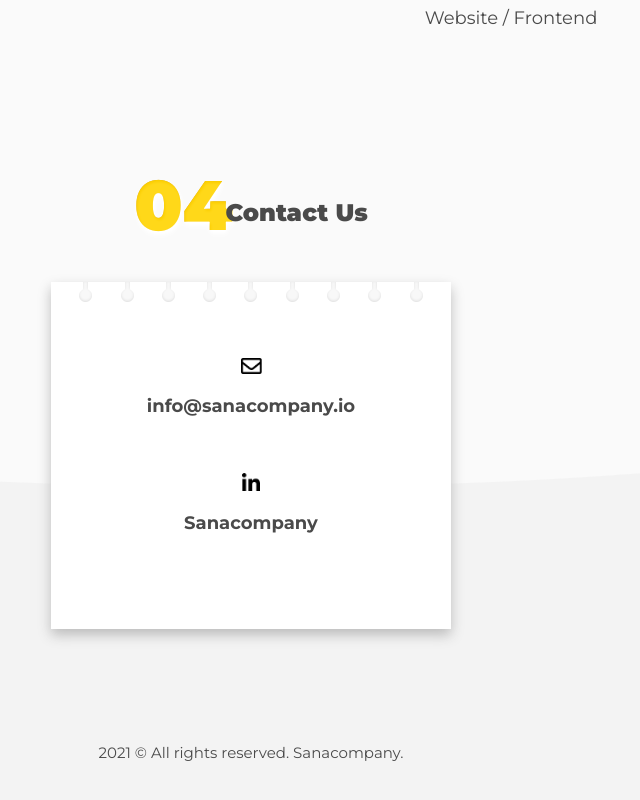
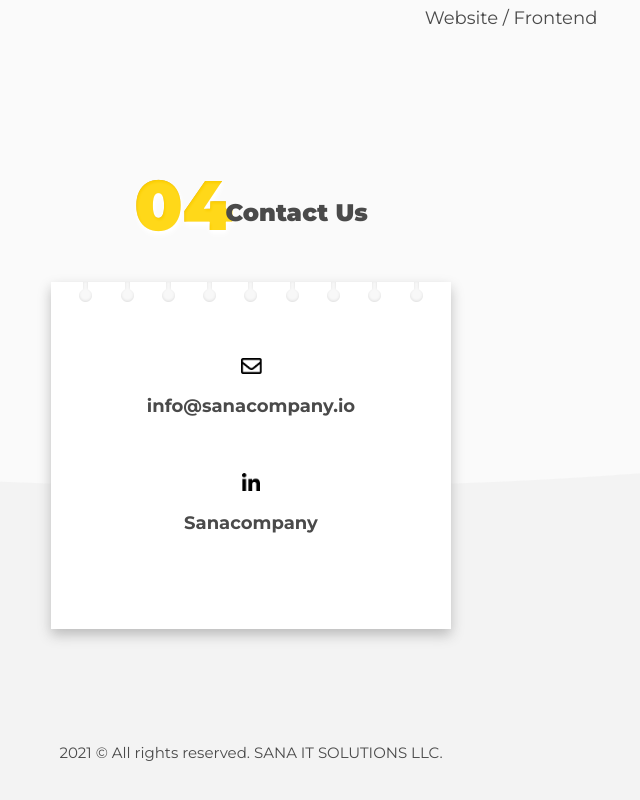
Before and after one commit to sanacompany/sanacompany.github.io, a React (Create React App) app: page / in a window 1280 px wide. Shown: the part 3683-4483 px from the top of the page, without its empty margins (389-1029 px from the left). Built offline with nearby package versions, Linux system fonts and the light colour scheme.

Commit message:
Updated company name

```diff
--- a/src/components/Footer/Footer.js
+++ b/src/components/Footer/Footer.js
@@ -6,7 +6,7 @@ export default function Footer() {
   return (
     <div className="footer">
       <span className="footer__copyright">
-        {`${year} © All rights reserved. Sanacompany.`}
+        {`${year} © All rights reserved. SANA IT SOLUTIONS LLC.`}
       </span>
     </div>
   )
```
